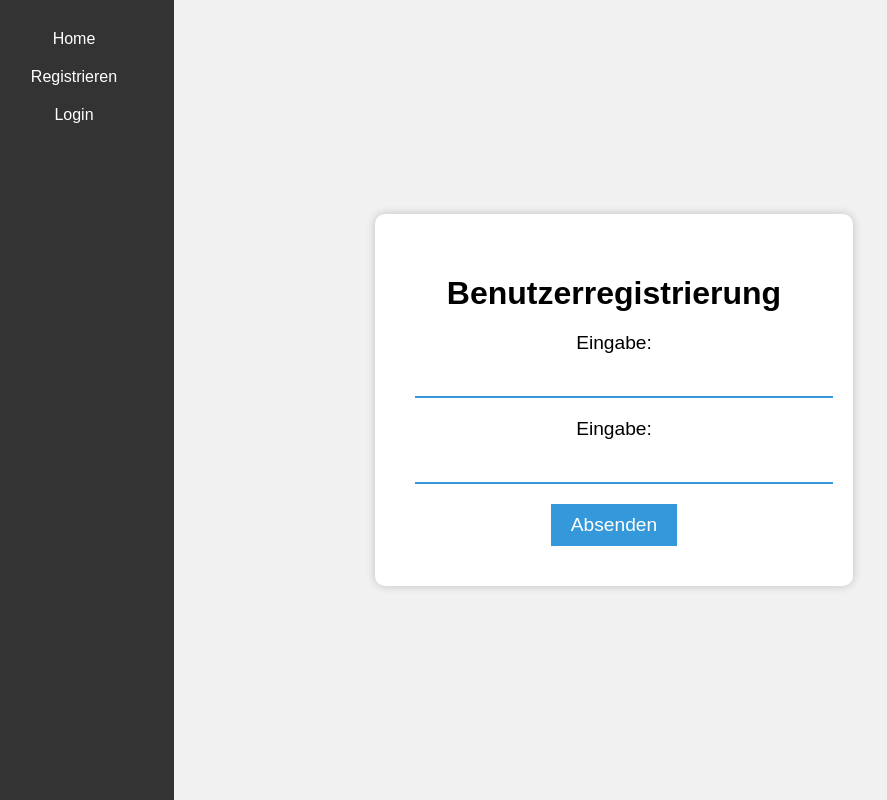
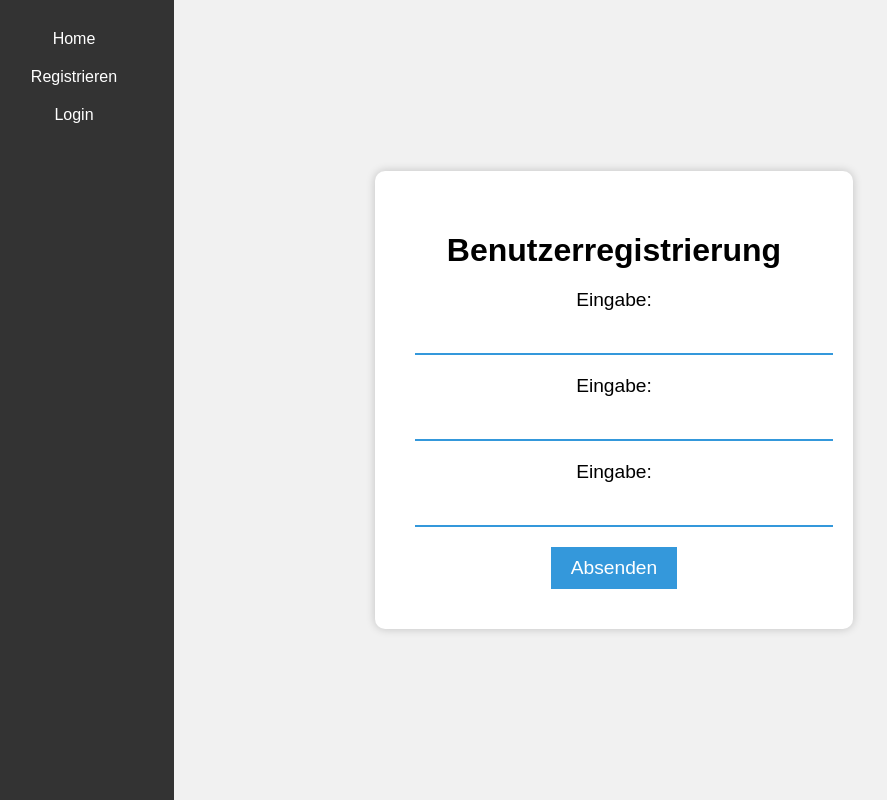
Before and after one commit to vinnypooh21/ProjectWeb, a PHP site: page /register.html in a window 1280 px wide. Shown: the whole page, without its empty margins (26-913 px from the left). Run offline with PHP 8.4, Linux system fonts and the light colour scheme.

Commit message:
add mail

```diff
--- a/register.html
+++ b/register.html
@@ -20,6 +20,9 @@
 
                 <label for="Passwort">Eingabe:</label>
                 <input type="password" name="Passwort" id="Passwort">
+
+                <label for="Mail">Eingabe:</label>
+                <input type="text" name="Mail" id="Mail">
                 <input type="submit" value="Absenden">
             </form>
         </div>
```
Also changed, not shown: register.php (+6 -2 lines).
